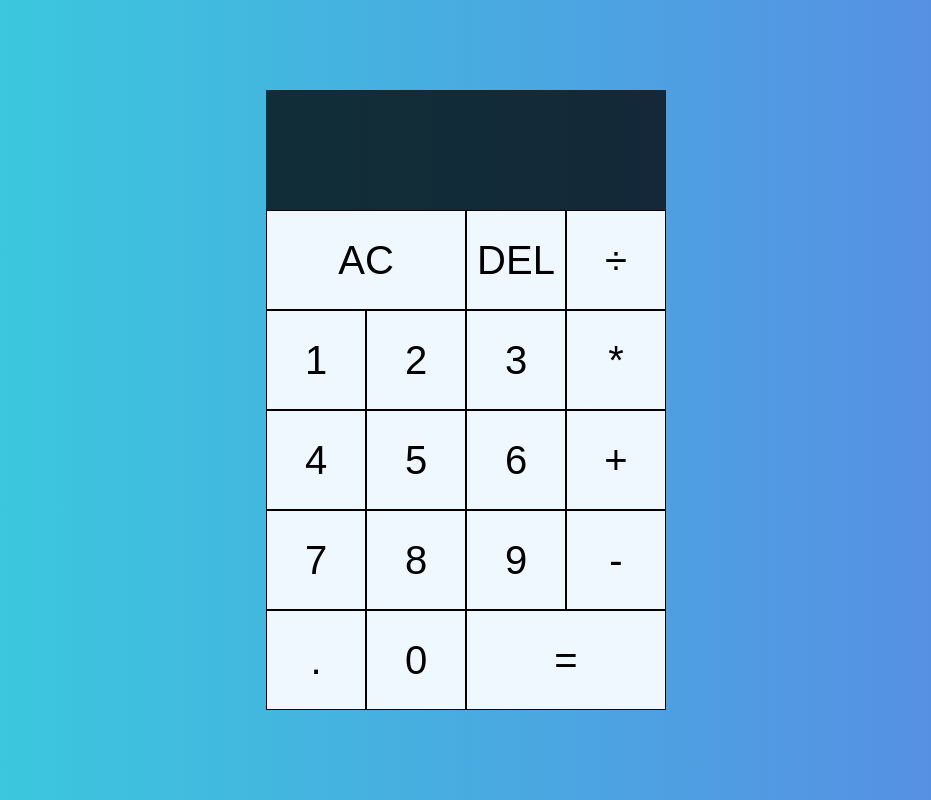
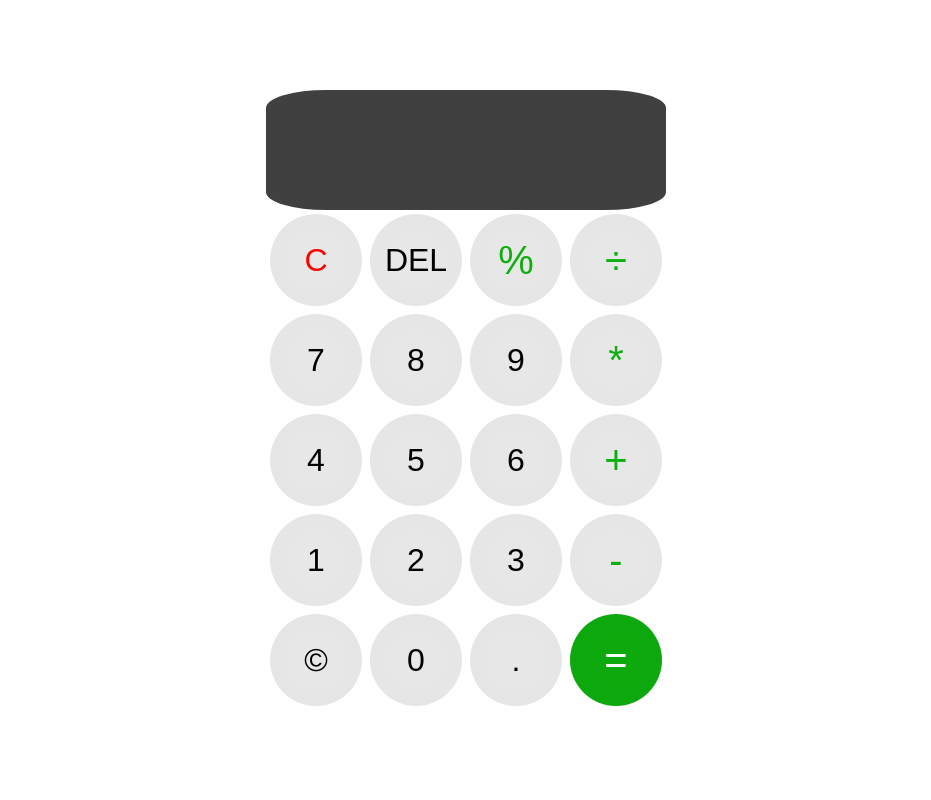
Before and after one commit to LuisCorrea1/calculator, a plain HTML site: page index.html in a window 1280 px wide. Shown: the whole page, without its empty margins (174-1105 px from the left). Drawn offline with Linux system fonts and the light colour scheme.

Commit message:
Style upgrade

```diff
--- a/css/style.css
+++ b/css/style.css
@@ -6,7 +6,20 @@
 body{
     padding: 0;
     margin: 0;
-    background: linear-gradient(to right, #36D1DC,#5B86E5);
+}
+
+.operand {
+    color: rgb(14, 175, 14);
+    font-size: 2.5rem !important;
+}
+
+.clear {
+    color: red;
+}
+
+.equal {
+    background-color: rgb(14, 175, 14);
+    color: white;
 }
 
 .calculator-grid{
@@ -20,21 +33,20 @@ body{
 
 .calculator-grid > button {
     cursor: pointer;
-    font-size: 2.5rem;
-    border: 1px solid black;
-    background-color: aliceblue;
+    margin: 4px;
+    border-radius: 50%;
+    border: none;
+    font-size: 2rem;
     outline: none;
+    box-shadow: inset 0px 0px 100px 0px rgba(0,0,0,0.05);
 }
 
 .calculator-grid > button:hover {
-    background-color: rgb(200, 212, 212);
-}
-
-.span-2{
-    grid-column: span 2;
+    background-color: rgb(212, 211, 211);
 }
 
 .screen {
     grid-column: 1 / -1;
     background-color: rgb(0, 0, 0,.75);
+    border-radius: 15%;
 }
--- a/index.html
+++ b/index.html
@@ -15,24 +15,26 @@
             <div class="operand1"></div>
             <div class="operand2"></div>
         </div>
-        <button class="span-2">AC</button>
+        <button class="clear">C</button>
         <button>DEL</button>
-        <button>÷</button>
+        <button class="operand">%</button>
+        <button class="operand">÷</button>
+        <button>7</button>
+        <button>8</button>
+        <button>9</button>
+        <button class="operand">*</button>
+        <button>4</button>
+        <button>5</button>
+        <button>6</button>
+        <button class="operand">+</button>
         <button>1</button>
         <button>2</button>
         <button>3</button>
-        <button>*</button>
-        <button>4</button>
-        <button>5</button>
-        <button>6</button>
-        <button>+</button>
-        <button>7</button>
-        <button>8</button>
-        <button>9</button>
-        <button>-</button>
+        <button class="operand">-</button>
+        <button>&copy;</button>
+        <button>0</button>
         <button>.</button>
-        <button>0</button>
-        <button class="span-2">=</button>
+        <button class="operand equal">=</button>
     </div>
     <script src="./js/app.js"></script>
 </body>
```
